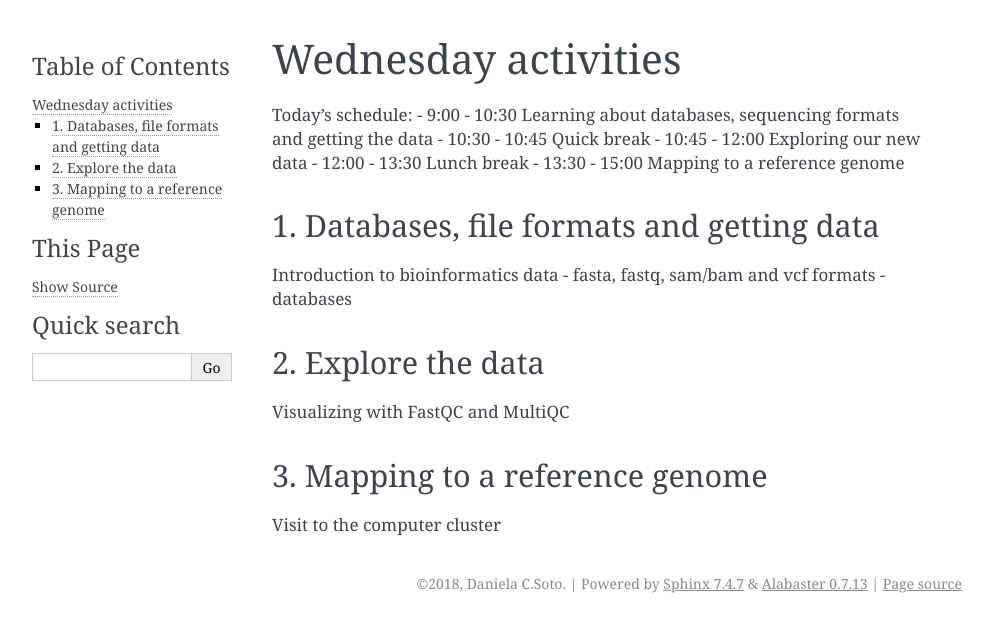
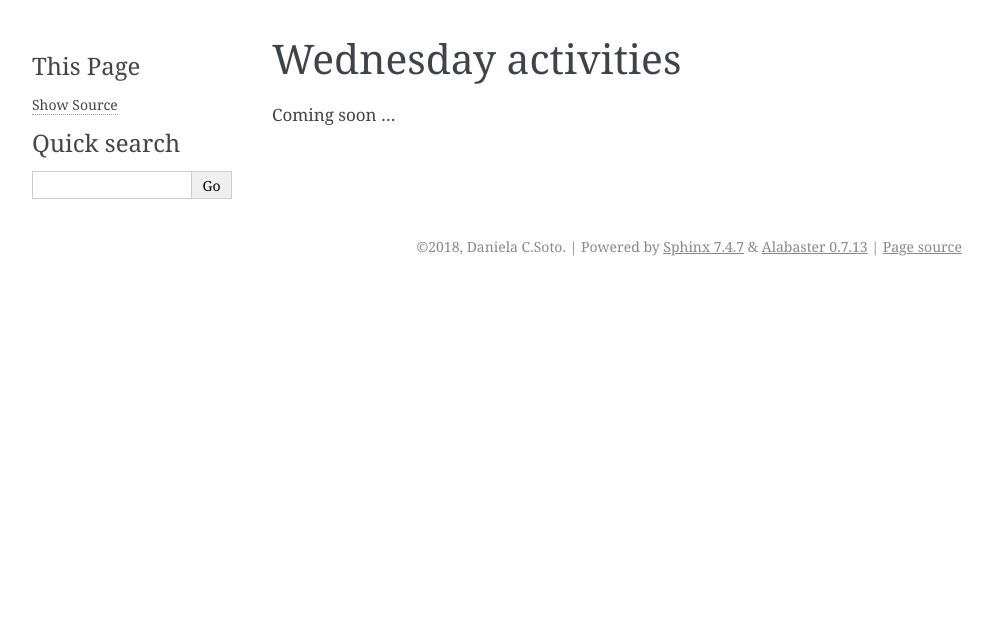
Before and after one commit to dcsoto/highschool-interns-2018, a Sphinx documentation site: the page built from docs/source/wednesday.rst, in a window 1280 px wide. Shown: the top 632 px of the page, without its empty margins (148-1141 px from the left). Built offline with Sphinx 7.4.7, drawn with Linux system fonts in a browser that asks for light colours.

Commit message:
removing info in Wed and Fri

```diff
--- a/docs/source/wednesday.rst
+++ b/docs/source/wednesday.rst
@@ -3,26 +3,4 @@
 Wednesday activities
 ====================
 
-Today's schedule:
-- 9:00 - 10:30 Learning about databases, sequencing formats and getting the data
-- 10:30 - 10:45 Quick break
-- 10:45 - 12:00 Exploring our new data
-- 12:00 - 13:30 Lunch break
-- 13:30 - 15:00 Mapping to a reference genome
-
-1. Databases, file formats and getting data
--------------------------------------------
-
-Introduction to bioinformatics data
-- fasta, fastq, sam/bam and vcf formats
-- databases
-
-2. Explore the data
--------------------
-
-Visualizing with FastQC and MultiQC
-
-3. Mapping to a reference genome
---------------------------------
-
-Visit to the computer cluster
+Coming soon ...
```
Also changed, not shown: docs/source/friday.rst (+1 -12 lines).
